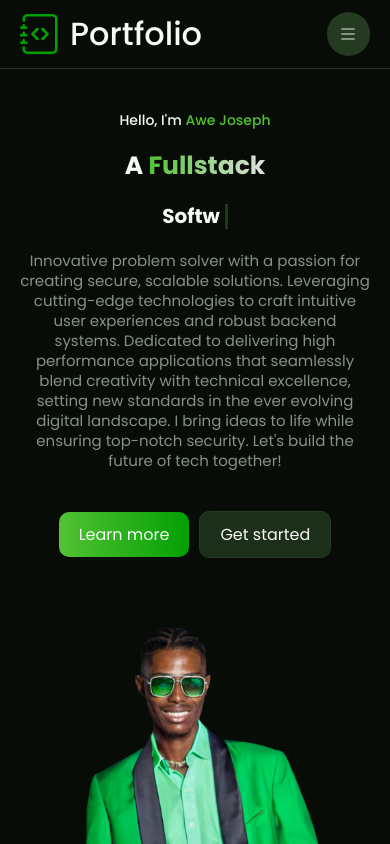
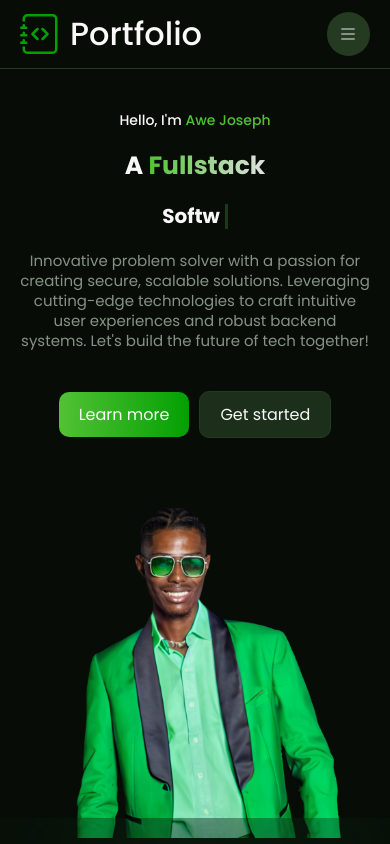
Before and after one commit to Jossyboydgenius/Developer-portfolio, a React (Vite) app: page / in a window 390 px wide. Shown: the top 844 px of the page. Built offline with nearby package versions, Linux system fonts and the light colour scheme.

Commit message:
refactor: Update Hero component with responsive button layout and optimized content

```diff
--- a/src/Components/Hero/index.jsx
+++ b/src/Components/Hero/index.jsx
@@ -104,8 +104,6 @@ const Hero = () => {
           <p className="muted" data-aos='fade-up' data-aos-delay='300'>
             Innovative problem solver with a passion for creating secure, scalable solutions.
             Leveraging cutting-edge technologies to craft intuitive user experiences and robust backend systems.
-            Dedicated to delivering high performance applications that seamlessly blend creativity with technical excellence,
-            setting new standards in the ever evolving digital landscape. I bring ideas to life while ensuring top-notch security.
             Let's build the future of tech together!
           </p>
           <div className="flex-center buttons-wrapper">
@@ -113,7 +111,7 @@ const Hero = () => {
             <Link to='contact' smooth={true} className='btn secondary' data-aos='fade-up' data-aos-delay='400'>Get started</Link>
           </div>
         </div>
-        <div className="column hero-image" data-aos='fade-left' data-aos-delay='300'>
+        <div className="column hero-image" data-aos='fade-left' data-aos-delay='100'>
           <img src={me} alt="Awe Joseph"/>
         </div>
       </div>
```
